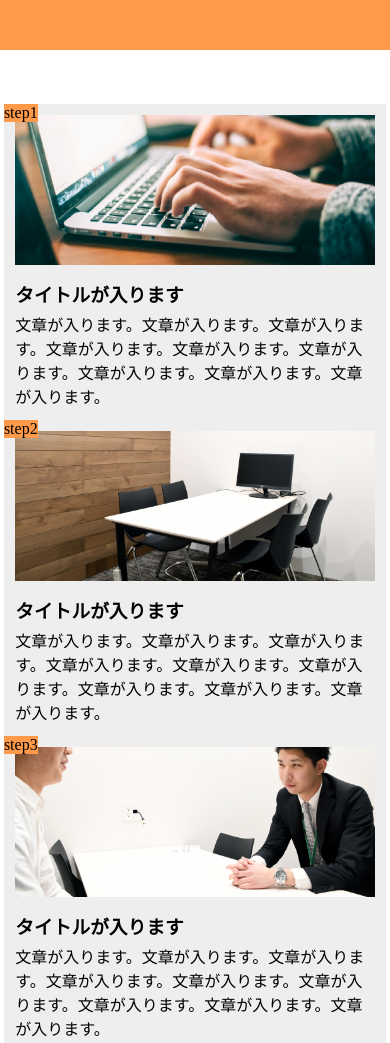
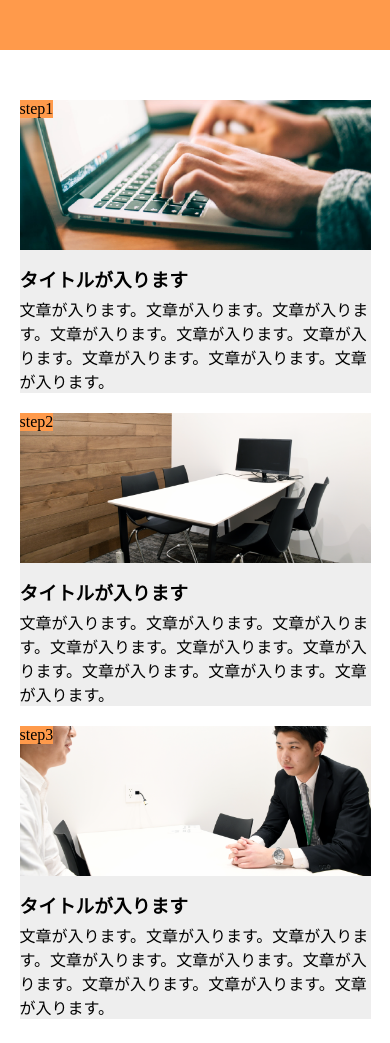
Before and after one commit to 5656baba/chapter9, a plain HTML site: page index.html in a window 390 px wide. Shown: the top 1043 px of the page. Drawn offline with Linux system fonts and the light colour scheme.

Commit message:
third commit

```diff
--- a/index.html
+++ b/index.html
@@ -13,19 +13,19 @@
         <div class="img1"></div>
         <span class="step-num">step1</span>
         <h3 class="step">タイトルが入ります</h3>
-        <p class="text">文章が入ります。文章が入ります。文章が入ります。文章が入ります。文章が入ります。文章が入ります。文章が入ります。文章が入ります。文章が入ります。</p>
+        <p class="text1">文章が入ります。文章が入ります。文章が入ります。文章が入ります。文章が入ります。文章が入ります。文章が入ります。文章が入ります。文章が入ります。</p>
       </div>
       <div class="title">
         <div class="img2"></div>
         <span class="step-num">step2</span>
         <h3 class="step">タイトルが入ります</h3>
-        <p class="text">文章が入ります。文章が入ります。文章が入ります。文章が入ります。文章が入ります。文章が入ります。文章が入ります。文章が入ります。文章が入ります。</p>
+        <p class="text2">文章が入ります。文章が入ります。文章が入ります。文章が入ります。文章が入ります。文章が入ります。文章が入ります。文章が入ります。文章が入ります。</p>
       </div>
       <div class="title">
         <div class="img3"></div>
         <span class="step-num">step3</span>
         <h3 class="step">タイトルが入ります</h3>
-        <p class="text">文章が入ります。文章が入ります。文章が入ります。文章が入ります。文章が入ります。文章が入ります。文章が入ります。文章が入ります。文章が入ります。</p>
+        <p class="text3">文章が入ります。文章が入ります。文章が入ります。文章が入ります。文章が入ります。文章が入ります。文章が入ります。文章が入ります。文章が入ります。</p>
       </div>
     </main>
     <footer></footer>
--- a/style.css
+++ b/style.css
@@ -72,12 +72,19 @@ footer {
   main{
     width:100%;
     display:block;
-    padding:1%;
+    padding:0 5%;
   }
 
   .title{
     width:100%;
-    margin-right: 0;
-    padding: 3%;
+    padding:0;
+  }
+
+  .text1{
+    margin-bottom:20px;
+  }
+
+  .text2{
+    margin-bottom:20px;
   }
 }
```
